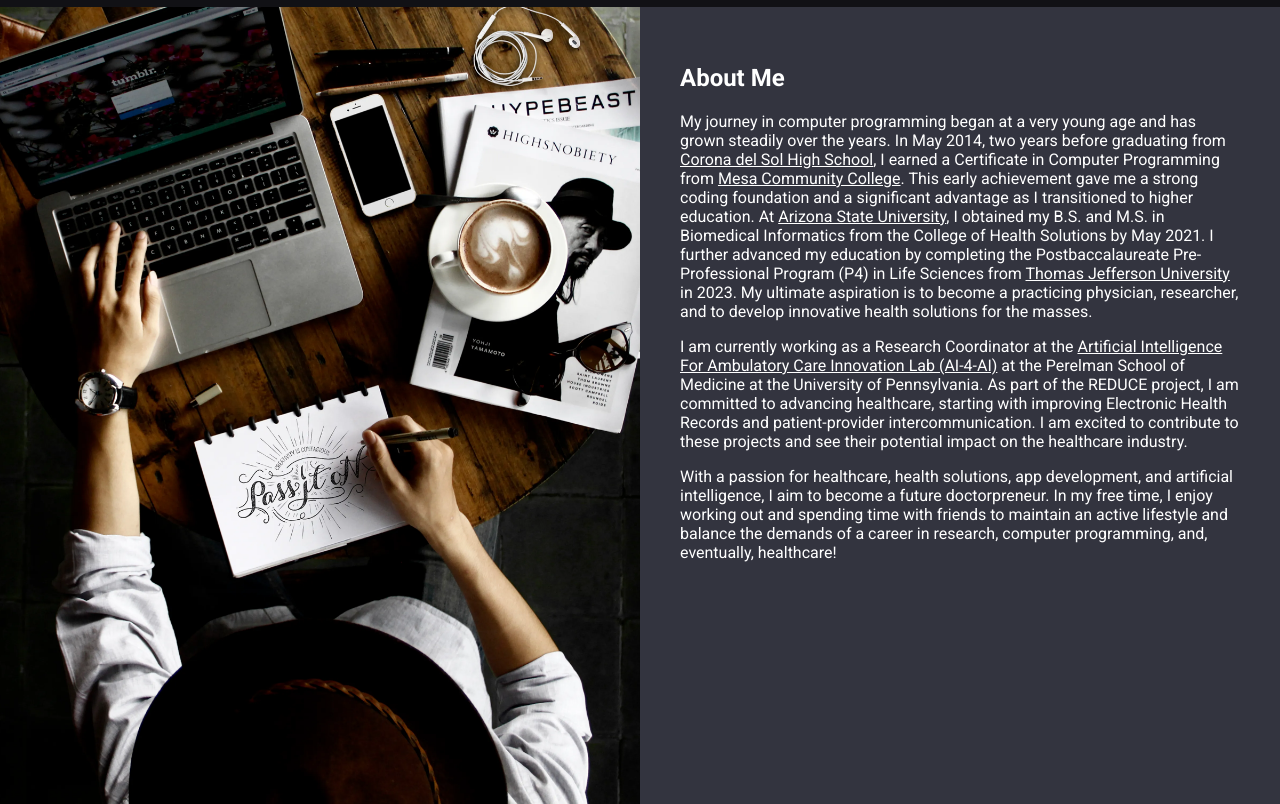
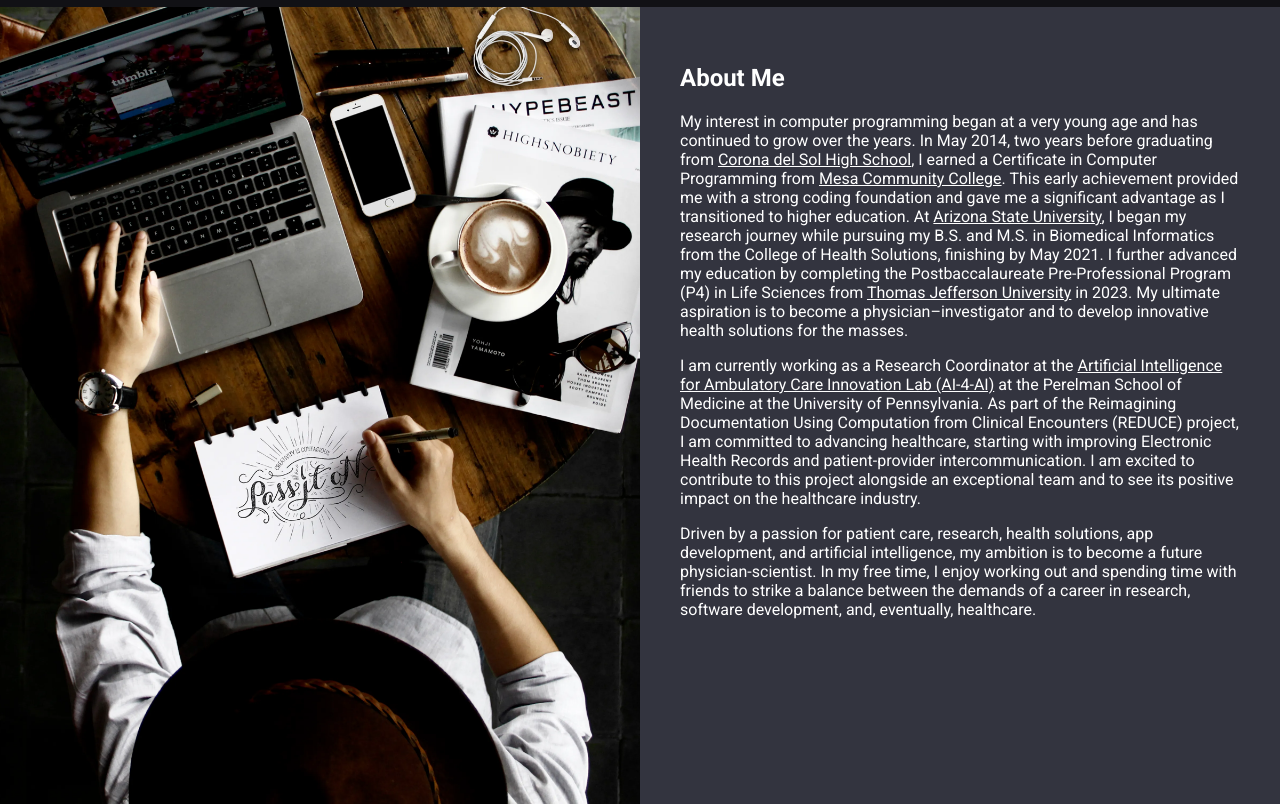
Before and after one commit to BasamAlasaly/basamalasaly.github.io, a plain HTML site: page about.html in a window 1280 px wide. Shown: the part 71-875 px from the top of the page. Drawn offline with Linux system fonts and the light colour scheme.

Commit message:
Update About page wording

```diff
--- a/about.html
+++ b/about.html
@@ -188,11 +188,11 @@ function toggleNavbar() {
   <img src="images/working_image.webp" alt="Working Image - Creativity is contagious, Pass it on">
   <div class="about-content">
     <h2>About Me</h2>
-    <p>My journey in computer programming began at a very young age and has grown steadily over the years. In May 2014, two years before graduating from <a href="https://www.tempeunion.org/coronadelsol" target="_blank">Corona del Sol High School</a>, I earned a Certificate in Computer Programming from <a href="https://www.mesacc.edu/" target="_blank">Mesa Community College</a>. This early achievement gave me a strong coding foundation and a significant advantage as I transitioned to higher education. At <a href="https://chs.asu.edu/degree-programs/biomedical-informatics" target="_blank">Arizona State University</a>, I obtained my B.S. and M.S. in Biomedical Informatics from the College of Health Solutions by May 2021. I further advanced my education by completing the Postbaccalaureate Pre-Professional Program (P4) in Life Sciences from <a href="https://www.jefferson.edu/academics/colleges-schools-institutes/life-sciences/degrees-programs/postbaccalaureate-pre-professional.html" target="_blank">Thomas Jefferson University</a> in 2023. My ultimate aspiration is to become a practicing physician, researcher, and to develop innovative health solutions for the masses.</p>
+    <p>My interest in computer programming began at a very young age and has continued to grow over the years. In May 2014, two years before graduating from <a href="https://www.tempeunion.org/coronadelsol" target="_blank">Corona del Sol High School</a>, I earned a Certificate in Computer Programming from <a href="https://www.mesacc.edu/" target="_blank">Mesa Community College</a>. This early achievement provided me with a strong coding foundation and gave me a significant advantage as I transitioned to higher education. At <a href="https://chs.asu.edu/degree-programs/biomedical-informatics" target="_blank">Arizona State University</a>, I began my research journey while pursuing my B.S. and M.S. in Biomedical Informatics from the College of Health Solutions, finishing by May 2021. I further advanced my education by completing the Postbaccalaureate Pre-Professional Program (P4) in Life Sciences from <a href="https://www.jefferson.edu/academics/colleges-schools-institutes/life-sciences/degrees-programs/postbaccalaureate-pre-professional.html" target="_blank">Thomas Jefferson University</a> in 2023. My ultimate aspiration is to become a physician–investigator and to develop innovative health solutions for the masses.</p>
 
-    <p>I am currently working as a Research Coordinator at the <a href="https://www.med.upenn.edu/kbjohnsonlab/" target="_blank">Artificial Intelligence For Ambulatory Care Innovation Lab (AI-4-AI)</a> at the Perelman School of Medicine at the University of Pennsylvania. As part of the REDUCE project, I am committed to advancing healthcare, starting with improving Electronic Health Records and patient-provider intercommunication. I am excited to contribute to these projects and see their potential impact on the healthcare industry.
+    <p>I am currently working as a Research Coordinator at the <a href="https://www.med.upenn.edu/kbjohnsonlab/" target="_blank">Artificial Intelligence for Ambulatory Care Innovation Lab (AI-4-AI)</a> at the Perelman School of Medicine at the University of Pennsylvania. As part of the Reimagining Documentation Using Computation from Clinical Encounters (REDUCE) project, I am committed to advancing healthcare, starting with improving Electronic Health Records and patient-provider intercommunication. I am excited to contribute to this project alongside an exceptional team and to see its positive impact on the healthcare industry.
 
-    <p>With a passion for healthcare, health solutions, app development, and artificial intelligence, I aim to become a future doctorpreneur. In my free time, I enjoy working out and spending time with friends to maintain an active lifestyle and balance the demands of a career in research, computer programming, and, eventually, healthcare!</p>
+    <p>Driven by a passion for patient care, research, health solutions, app development, and artificial intelligence, my ambition is to become a future physician-scientist. In my free time, I enjoy working out and spending time with friends to strike a balance between the demands of a career in research, software development, and, eventually, healthcare.</p>
   </div>
 </div>
 
```
